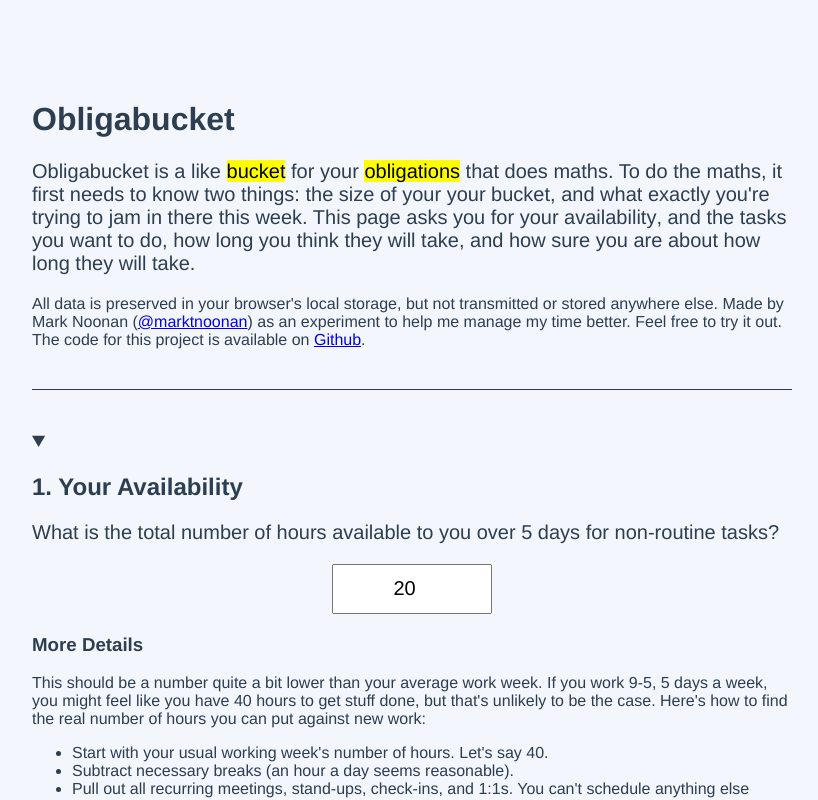
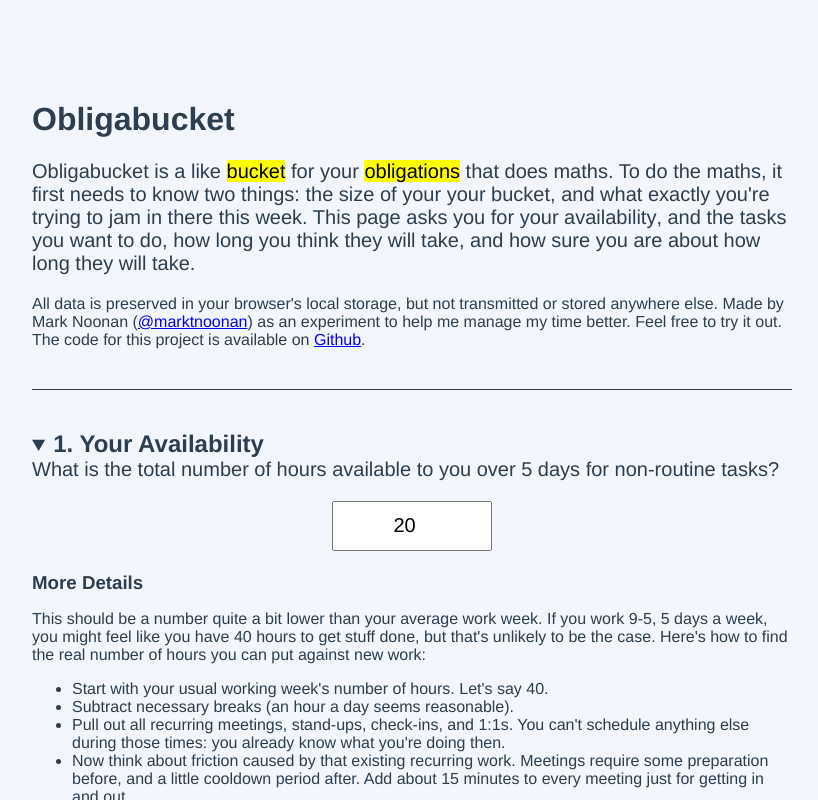
Before and after one commit to marktnoonan/obligabucket, a Vue app: page / in a window 1280 px wide. Shown: the top 800 px of the page, without its empty margins (228-1046 px from the left). Built offline with nearby package versions, Linux system fonts and the light colour scheme; what v-clipboard would draw is missing.

Commit message:
fix details/summary alignment

```diff
--- a/src/App.vue
+++ b/src/App.vue
@@ -138,4 +138,8 @@ input, select, button {
 body {
   background-color: #f3f6fc
 }
+
+h2, h3 {
+  display: inline;
+}
 </style>
```
